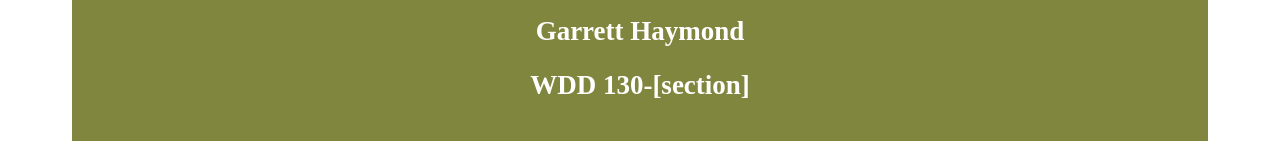
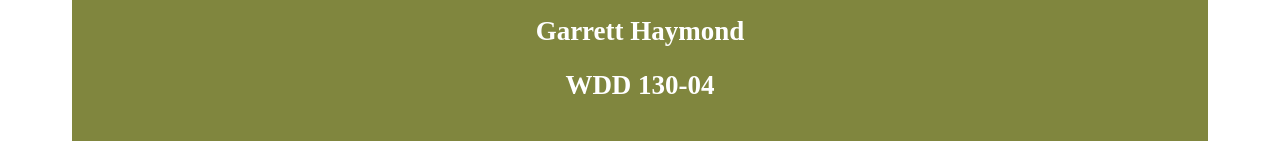
Before and after one commit to gshaymond/wdd230, a plain HTML site: page shirelife/site-plan.html in a window 1280 px wide. Shown: the part 164-324 px from the top of the page. Drawn offline with Linux system fonts and the light colour scheme; a web font is replaced by a local one.

Commit message:
add plan html

```diff
--- a/shirelife/site-plan.html
+++ b/shirelife/site-plan.html
@@ -12,7 +12,7 @@
     <header>
       <h1>Shire Life</h1>
       <h2>Garrett Haymond</h2>
-      <h2>WDD 130-[section]</h2>
+      <h2>WDD 130-04</h2>
       <!-- In the header above, add the name or your site, your name and class number. For example if you are in section 3 you would put WDD 130.03 -->
     </header>
     <main>
```
